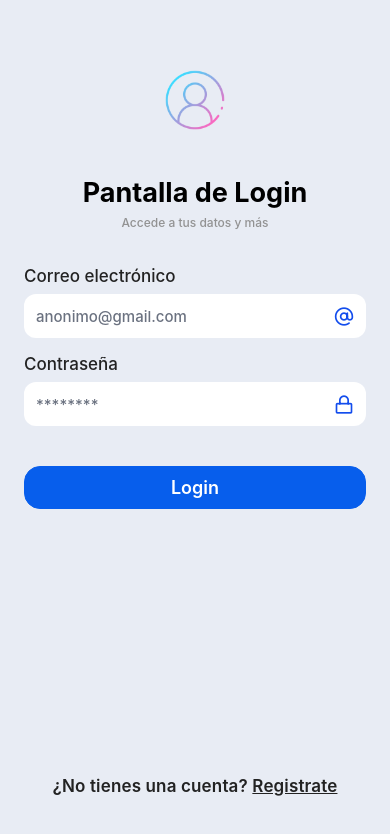
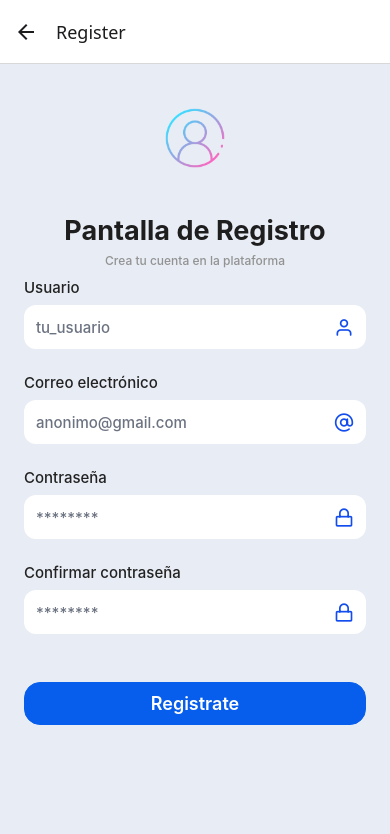
Before and after one commit to LuisOliveros11/Sistema-Huella-de-Carbono, a React Native app: screen /Register in a window 390 px wide. Shown: the top 834 px of the page. Built offline with nearby package versions, Linux system fonts and the light colour scheme.

Commit message:
Pantalla de registro

```diff
--- a/App.js
+++ b/App.js
@@ -3,6 +3,7 @@ import { StyleSheet, Text, View } from 'react-native';
 import { NavigationContainer } from '@react-navigation/native';
 import { createStackNavigator } from '@react-navigation/stack';
 import Login from "./src/auth/login";
+import Register from "./src/auth/register";
 
 
 const Stack = createStackNavigator();
@@ -12,7 +13,7 @@ export default function App() {
      <NavigationContainer>
         <Stack.Navigator initialRouteName="Login" screenOptions={{ headerShown: false }}>
           <Stack.Screen name="Login" component={Login} />
-
+          <Stack.Screen name="Register" component={Register} options={{ headerShown: true }} />
         </Stack.Navigator>
       </NavigationContainer>
   );
--- a/package.json
+++ b/package.json
@@ -15,6 +15,7 @@
     "expo-status-bar": "~3.0.8",
     "react": "19.1.0",
     "react-native": "0.81.4",
+    "react-native-alert-notification": "^0.4.2",
     "react-native-safe-area-context": "^5.6.1",
     "react-native-screens": "^4.16.0",
     "react-native-vector-icons": "^10.3.0"
--- /dev/null
+++ b/src/auth/register.js
@@ -0,0 +1,287 @@
+import React, { useState } from 'react';
+import { StyleSheet, ScrollView, View, Image, Text, TouchableOpacity, TextInput, KeyboardAvoidingView, Platform, TouchableWithoutFeedback, Keyboard, } from 'react-native';
+import { SafeAreaProvider } from 'react-native-safe-area-context';
+import { useNavigation } from '@react-navigation/native';
+import FeatherIcon from 'react-native-vector-icons/Feather';
+//import { BASE_URL } from '../../config';
+import { ALERT_TYPE, Dialog, AlertNotificationRoot, Toast } from 'react-native-alert-notification';
+
+
+const Register = () => {
+  const navigation = useNavigation();
+  //const baseUrl = BASE_URL;
+  const [form, setForm] = useState({
+    username: '',
+    email: '',
+    password: '',
+    confirmPassword: '',
+  });
+  /*const handleRegister = async () => {
+    if (form.password !== form.confirmPassword) {
+      alert('Las contraseñas no coinciden.');
+      return;
+    }
+
+    try {
+      const response = await fetch(`${baseUrl}/registrarUsuario`, {
+        method: 'POST',
+        headers: {
+          'Content-Type': 'application/json',
+        },
+        body: JSON.stringify({
+          name: form.username,
+          email: form.email,
+          password: form.password,
+        }),
+      });
+
+      const data = await response.json();
+
+      if (response.ok) {
+        Dialog.show({
+          type: ALERT_TYPE.SUCCESS,
+          title: 'Usuario registrado',
+          textBody: data.message,
+          autoClose: 800,
+          onHide: () => {
+            navigation.goBack();
+          },
+        });
+      } else {
+        alert(data.message || 'Error en el registro');
+      }
+    } catch (error) {
+      console.error('Error en el registro:', error);
+      alert('No se pudo conectar al servidor.');
+    }
+  };*/
+
+  return (
+    <SafeAreaProvider style={{ flex: 1, backgroundColor: '#e8ecf4' }}>
+      <KeyboardAvoidingView
+        style={{ flex: 1 }}
+        behavior={Platform.OS === 'ios' ? 'padding' : 'height'}
+        keyboardVerticalOffset={Platform.OS === 'ios' ? 64 : 20}
+      >
+        <TouchableWithoutFeedback onPress={Keyboard.dismiss}>
+          <ScrollView
+            contentContainerStyle={{ flexGrow: 1, paddingBottom: 40 }}
+            keyboardShouldPersistTaps="handled"
+            showsVerticalScrollIndicator={false}
+          >
+            <View style={[styles.container, { minHeight: '100%' }]}>
+              <View style={styles.header}>
+                <Image
+                  source={require('../../assets/login_logo.png')}
+                  style={styles.headerImg}
+                />
+                <Text style={styles.title}>Pantalla de Registro</Text>
+                <Text style={styles.subtitle}>
+                  Crea tu cuenta en la plataforma
+                </Text>
+              </View>
+
+              <View style={styles.form}>
+                <View style={styles.input}>
+                  <Text style={styles.inputLabel}>Usuario</Text>
+                  <View style={styles.inputWithIcon}>
+                    <TextInput
+                      autoCapitalize="none"
+                      autoCorrect={false}
+                      clearButtonMode="while-editing"
+                      onChangeText={(username) =>
+                        setForm({ ...form, username })
+                      }
+                      placeholder="tu_usuario"
+                      placeholderTextColor="#6b7280"
+                      style={styles.inputControlWithIcon}
+                      value={form.username}
+                    />
+                    <FeatherIcon
+                      name="user"
+                      size={20}
+                      color="#134ded"
+                      style={styles.inputIcon}
+                    />
+                  </View>
+                </View>
+
+                <View style={styles.input}>
+                  <Text style={styles.inputLabel}>Correo electrónico</Text>
+                  <View style={styles.inputWithIcon}>
+                    <TextInput
+                      autoCapitalize="none"
+                      autoCorrect={false}
+                      clearButtonMode="while-editing"
+                      keyboardType="email-address"
+                      onChangeText={(email) => setForm({ ...form, email })}
+                      placeholder="anonimo@gmail.com"
+                      placeholderTextColor="#6b7280"
+                      style={styles.inputControlWithIcon}
+                      value={form.email}
+                    />
+                    <FeatherIcon
+                      name="at-sign"
+                      size={20}
+                      color="#134ded"
+                      style={styles.inputIcon}
+                    />
+                  </View>
+                </View>
+
+                <View style={styles.input}>
+                  <Text style={styles.inputLabel}>Contraseña</Text>
+                  <View style={styles.inputWithIcon}>
+                    <TextInput
+                      autoCapitalize="none"
+                      autoCorrect={false}
+                      clearButtonMode="while-editing"
+                      onChangeText={(password) =>
+                        setForm({ ...form, password })
+                      }
+                      placeholder="********"
+                      placeholderTextColor="#6b7280"
+                      style={styles.inputControlWithIcon}
+                      secureTextEntry={true}
+                      value={form.password}
+                    />
+                    <FeatherIcon
+                      name="lock"
+                      size={20}
+                      color="#134ded"
+                      style={styles.inputIcon}
+                    />
+                  </View>
+                </View>
+
+                <View style={styles.input}>
+                  <Text style={styles.inputLabel}>Confirmar contraseña</Text>
+                  <View style={styles.inputWithIcon}>
+                    <TextInput
+                      autoCapitalize="none"
+                      autoCorrect={false}
+                      clearButtonMode="while-editing"
+                      onChangeText={(confirmPassword) =>
+                        setForm({ ...form, confirmPassword })
+                      }
+                      placeholder="********"
+                      placeholderTextColor="#6b7280"
+                      style={styles.inputControlWithIcon}
+                      secureTextEntry={true}
+                      value={form.confirmPassword}
+                    />
+                    <FeatherIcon
+                      name="lock"
+                      size={20}
+                      color="#134ded"
+                      style={styles.inputIcon}
+                    />
+                  </View>
+                </View>
+
+                <View style={styles.formAction}>
+                  <TouchableOpacity
+                    onPress={{
+                        //
+                    }}
+                  >
+                    <View style={styles.btn}>
+                      <Text style={styles.btnText}>Registrate</Text>
+                    </View>
+                  </TouchableOpacity>
+                </View>
+              </View>
+            </View>
+          </ScrollView>
+        </TouchableWithoutFeedback>
+      </KeyboardAvoidingView>
+    </SafeAreaProvider>
+  );
+};
+
+export default Register;
+
+const styles = StyleSheet.create({
+  container: {
+    padding: 24,
+    flex: 1,
+  },
+  header: {
+    marginVertical: 10,
+  },
+  headerImg: {
+    width: 80,
+    height: 80,
+    alignSelf: 'center',
+    marginBottom: 36,
+  },
+  title: {
+    fontSize: 27,
+    fontWeight: '700',
+    color: '#1e1e1e',
+    marginBottom: 6,
+    alignSelf: 'center',
+  },
+  subtitle: {
+    fontSize: 12,
+    fontWeight: '500',
+    color: '#929292',
+    textAlign: 'center',
+  },
+  form: {
+    marginBottom: 24,
+    flex: 1,
+  },
+  formAction: {
+    marginVertical: 24,
+  },
+  formFooter: {
+    fontSize: 17,
+    fontWeight: '600',
+    color: '#222',
+    textAlign: 'center',
+    letterSpacing: 0.15,
+  },
+  input: {
+    marginBottom: 24,
+  },
+  inputLabel: {
+    fontSize: 15,
+    fontWeight: '500',
+    color: '#222',
+    marginBottom: 8,
+  },
+  inputWithIcon: {
+    flexDirection: 'row',
+    alignItems: 'center',
+    backgroundColor: '#fff',
+    borderRadius: 12,
+    paddingHorizontal: 12,
+    height: 44,
+  },
+  inputControlWithIcon: {
+    flex: 1,
+    fontSize: 15,
+    fontWeight: '500',
+    color: '#222',
+  },
+  inputIcon: {
+    marginLeft: 8,
+  },
+  btn: {
+    backgroundColor: '#075eec',
+    borderRadius: 16,
+    borderWidth: 1,
+    borderColor: '#075eec',
+    flexDirection: 'row',
+    alignItems: 'center',
+    justifyContent: 'center',
+    paddingVertical: 10,
+    paddingHorizontal: 20,
+  },
+  btnText: {
+    fontSize: 18,
+    fontWeight: '600',
+    color: '#fff',
+  },
+});
```
Also changed, not shown: 1 other file (tests, documents, lock files or other folders).
